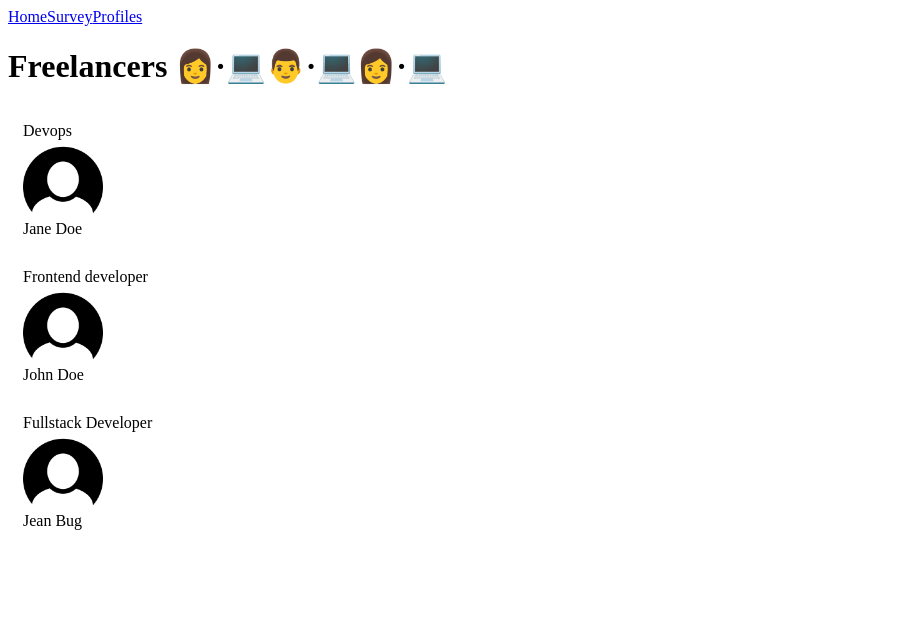
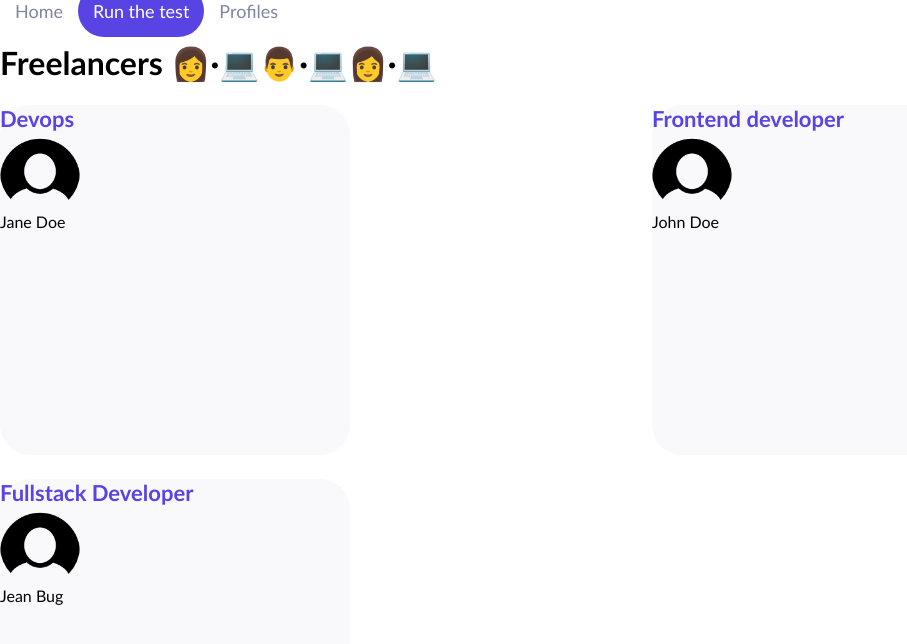
Before and after one commit to matheuskiyoshi/Shiny, a React (Create React App) app: page /freelancers in a window 1280 px wide. Shown: the top 644 px of the page, without its empty margins (0-907 px from the left). Built offline with nearby package versions, Linux system fonts and the light colour scheme.

Commit message:
Adicionando styled-components nas páginas

```diff
--- a/package.json
+++ b/package.json
@@ -11,6 +11,7 @@
     "react-dom": "^18.2.0",
     "react-router-dom": "^6.8.2",
     "react-scripts": "5.0.1",
+    "styled-components": "^5.3.9",
     "web-vitals": "^2.1.4"
   },
   "scripts": {
--- a/src/components/Card/index.jsx
+++ b/src/components/Card/index.jsx
@@ -1,5 +1,7 @@
 import PropTypes from 'prop-types'
 import DefaultPicture from '../../assets/profile.png'
+import styled from 'styled-components'
+import colors from '../../utils/style/colors'
 
 Card.propTypes = {
     label: PropTypes.string.isRequired,
@@ -13,14 +15,39 @@
     picture: DefaultPicture
  }
 
+const CardLabel = styled.span`
+    color: #5843e4;
+    font-size: 22px;
+    font-weight: bold;
+ `
+const CardImage = styled.img`
+    height: 80px;
+    width: 80px;
+    border-radius: 50%;
+`
+const CardWrapper = styled.div`
+    display: flex;
+    flex-direction: column;
+    paddig: 15px;
+    background-color: ${colors.backgroundLight};
+    border-radius: 30px;
+    width: 350px;
+    transition: 200ms;
+    &:hover {
+        cursor: pointer;
+        box-shadow: 2px 2px 10px #e2e3e9;
+    }
+`
+
+
 function Card({ label, picture, title }) {
     return(
-        <div style={{ display: 'flex', flexDirection: 'column', padding: 15 }}>
-            <span>{label}</span>
-            <img src={picture} alt='freelancer' height={80} width={80} />
+        <CardWrapper>
+            <CardLabel>{label}</CardLabel>
+            <CardImage src={picture} alt='freelancer' />
             <span>{title}</span>
 
-        </div>
+        </CardWrapper>
     )
 }
 
--- a/src/components/Header/index.jsx
+++ b/src/components/Header/index.jsx
@@ -1,11 +1,25 @@
 import { Link } from 'react-router-dom'
+import styled from 'styled-components'
+import colors from '../../utils/style/colors'
+
+const StyledLink = styled(Link)`
+   padding: 15px;
+   color: #8186a0;
+   text-decoration: none;
+   font-size: 18px;
+   ${(props ) =>
+      props.$isFullLink &&
+      `color: white; border-radius: 30px; background-color: ${colors.primary};`}
+`
 
 function Header() {
     return(
         <nav>
-            <Link to='/'>Home</Link>
-            <Link to='survey/1'>Survey</Link>
-            <Link to='/freelancers'>Profiles</Link>
+            <StyledLink to='/'>Home</StyledLink>
+            <StyledLink to='/survey/1' $isFullLink>
+                Run the test
+            </StyledLink>
+            <StyledLink to='/freelancers'>Profiles</StyledLink>
         </nav>
     )
 }
--- a/src/index.jsx
+++ b/src/index.jsx
@@ -8,11 +8,23 @@
 import Error from './components/Error'
 import Results from './pages/Results'
 import Freelancers from './pages/Freelancers'
+import { createGlobalStyle } from 'styled-components'
+
+const GlobalStyle = createGlobalStyle`
+    * {
+      font-family: 'Trebuchet MS', Helvetica, sans-sherif;
+    }
+
+    body {
+      margin: 0;
+    }
+`
 
 const root = ReactDOM.createRoot(document.getElementById("root"));
 root.render(
   <React.StrictMode>
     <Router>
+      <GlobalStyle />
       <Header />
       <Routes>
         <Route path='/' element={<Home />} />
--- a/src/pages/Freelancers/index.jsx
+++ b/src/pages/Freelancers/index.jsx
@@ -1,4 +1,12 @@
 import Card from "../../components/Card"
+import styled from "styled-components"
+
+const CardsContainer = styled.div`
+   display: grid;
+   gap: 24px;
+   grid-template-rows: 350px 350px;
+   grid-template-columns: repeat(2, 1fr);
+`
 
 const freelancerProfiles = [
    {
@@ -20,6 +28,7 @@
     return (
        <div>
           <h1>Freelancers 👩·💻👨·💻👩·💻</h1>
+          <CardsContainer>
           {freelancerProfiles.map((profile, index) => (
               <Card
                 key={`${profile.name}-${index}`}
@@ -28,6 +37,7 @@
                 title={profile.name}
              />
           ))}
+          </CardsContainer>
        </div>
     )
  }
--- /dev/null
+++ b/src/utils/style/colors.js
@@ -0,0 +1,7 @@
+const colors = {
+    primary: '#5843E4',
+    secondary: '#8186A0',
+    backgroundLight: '#F9F9FC'
+}
+
+export default colors
```
Also changed, not shown: 1 other file (tests, documents, lock files or other folders).
